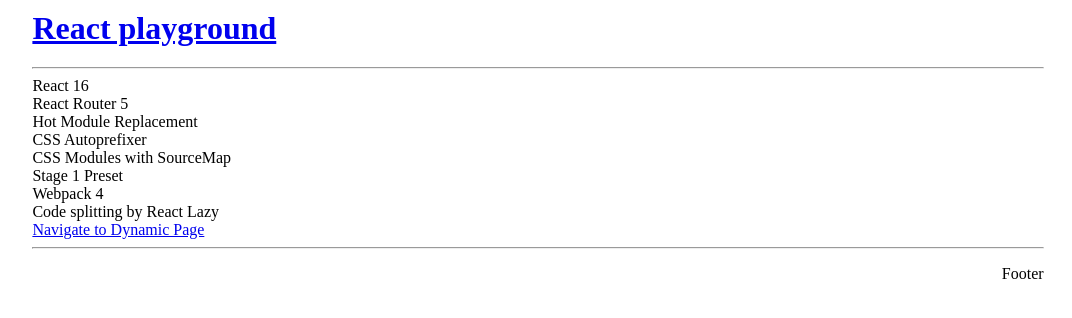
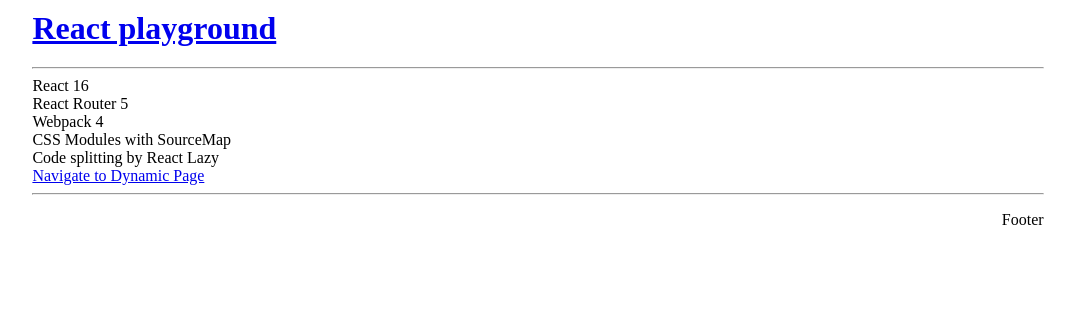
Before and after one commit to donsalari/react-playground, a React app: page / in a window 1280 px wide. Shown: the top 318 px of the page, without its empty margins (102-1174 px from the left). Built offline with nearby package versions, Linux system fonts and the light colour scheme.

Commit message:
remove post-css

```diff
--- a/build-utils/webpack.prod.js
+++ b/build-utils/webpack.prod.js
@@ -25,9 +25,6 @@
               localsConvention: 'camelCase',
             },
           },
-          {
-            loader: 'postcss-loader',
-          },
         ],
       },
     ],
--- a/package.json
+++ b/package.json
@@ -14,7 +14,6 @@
   "dependencies": {
     "prop-types": "^15.7.2",
     "react": "^16.13.1",
-    "react-delay-render": "^0.1.2",
     "react-dom": "^16.13.1",
     "react-router-dom": "^5.1.2"
   },
@@ -23,16 +22,12 @@
     "@babel/plugin-syntax-dynamic-import": "^7.8.3",
     "@babel/preset-env": "^7.9.0",
     "@babel/preset-react": "^7.9.4",
-    "autoprefixer": "^9.7.5",
     "babel-loader": "^8.1.0",
     "chalk": "^3.0.0",
     "css-loader": "^3.4.2",
-    "cssnano": "^4.1.10",
     "express": "^4.17.1",
     "html-webpack-plugin": "^4.0.1",
     "mini-css-extract-plugin": "^0.9.0",
-    "postcss-loader": "^3.0.0",
-    "postcss-preset-env": "^6.7.0",
     "react-hot-loader": "^4.12.20",
     "style-loader": "^1.1.3",
     "webpack": "^4.42.1",
@@ -45,7 +40,6 @@
     "react",
     "react 16",
     "react router 5",
-    "boilerplate",
     "webpack 4",
     "hot module replacement",
     "hmr"
--- a/postcss.config.js
+++ /dev/null
@@ -1,10 +0,0 @@
-const postcssPresetEnv = require('postcss-preset-env');
-
-module.exports = {
-  plugins: [
-    postcssPresetEnv({
-      browsers: ['>0.25%', 'not ie 11', 'not op_mini all']
-    }),
-    require('cssnano')
-  ]
-};
--- a/src/components/Features.js
+++ b/src/components/Features.js
@@ -4,11 +4,8 @@
   const list = [
     'React 16',
     'React Router 5',
-    'Hot Module Replacement',
-    'CSS Autoprefixer',
+    'Webpack 4',
     'CSS Modules with SourceMap',
-    'Stage 1 Preset',
-    'Webpack 4',
     'Code splitting by React Lazy'
   ];
 
```
Also changed, not shown: 1 other file (tests, documents, lock files or other folders).
